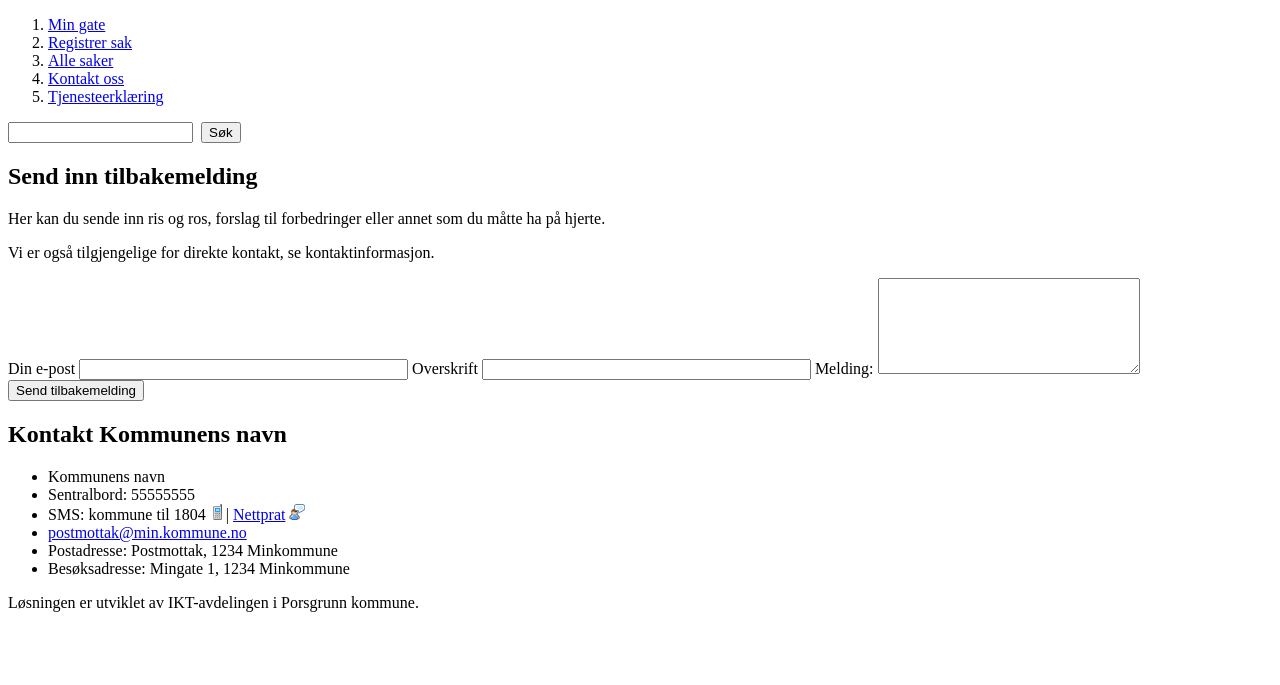
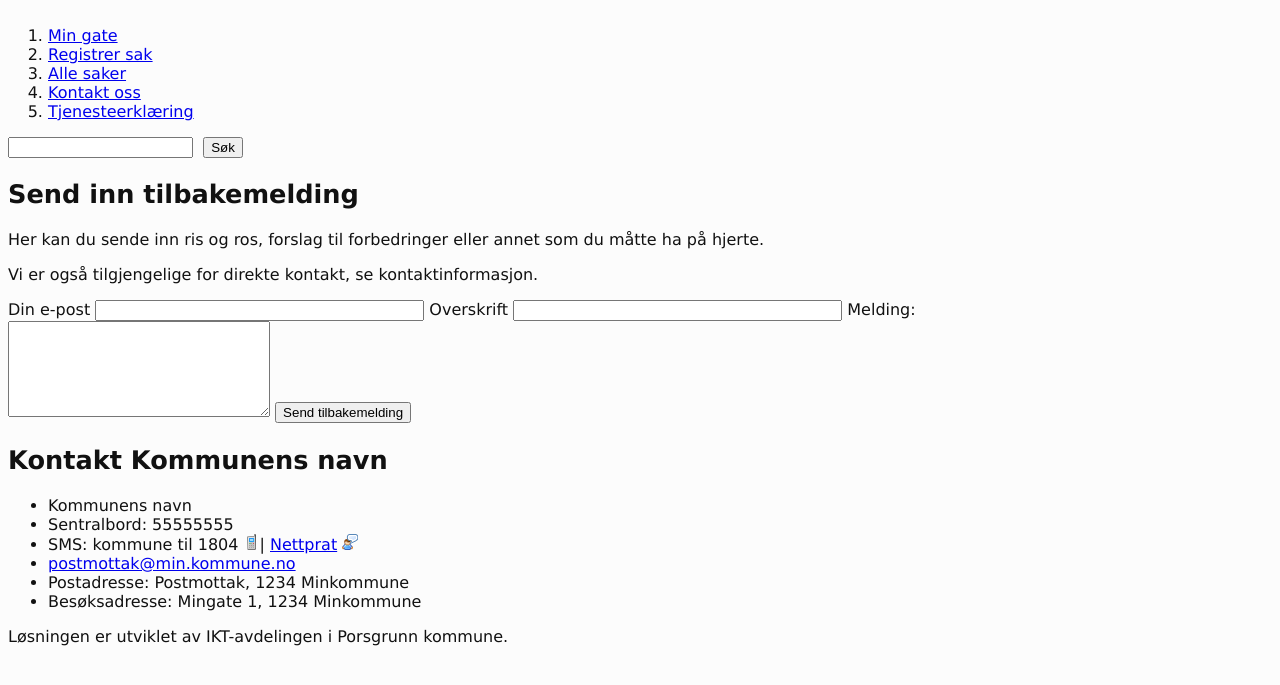
Before and after one commit to AudunWangen/MinGate, a PHP site: page /kontakt.php in a window 1280 px wide. Shown: the top 685 px of the page. Run offline with PHP 8.4, Linux system fonts and the light colour scheme; some libraries are stand-ins or nearby versions.

Commit message:
Very basic styling

```diff
--- /dev/null
+++ b/global.css
@@ -0,0 +1,71 @@
+/* Main elements for the site */
+
+body {
+	background: #fcfcfc;
+	color: #111;
+	font-size: 1em;
+	font-style: normal;
+	font-family: Verdana, Tahoma, Arial, Sans-serif;
+}
+
+h1 {
+	font-size: 2em;
+}
+
+h2 {
+	font-size: 1.6em;
+}
+
+h3 {
+	font-size: 1.2em;
+}
+
+blockquote {
+}
+
+em, strong, b {
+	font-weight: bold;
+}
+
+/* links */
+
+a:visited {
+	color: #b52;
+	text-decoration: underline;
+}
+
+a:hover {
+	color: #555;
+	text-decoration: underline;
+}
+
+a:active {
+	color: #555;
+}
+
+/* lists */
+
+/* divs and positioning */
+
+#footer {
+	clear: both;
+}
+
+#wrap {
+	width: 80%;
+	padding: 2px 0px;
+	float: left;
+	background: transparent;
+	max-width: 80em;
+	background: transparent;
+}
+
+.leftcontent {
+	float: left;
+	clear: both;
+}
+
+#rightmenu {
+	padding: 5px 0px;
+	float:right;
+}
--- a/inc/footer.php
+++ b/inc/footer.php
@@ -1,4 +1,5 @@
-<!-- Footer med </table> fra header -->
-<div class="footer">L&oslash;sningen er utviklet av IKT-avdelingen i Porsgrunn kommune.</div>
+<!-- Footer -->
+<div id="footer">L&oslash;sningen er utviklet av IKT-avdelingen i Porsgrunn kommune.</div>
+</div>
 </body>
 </html>
--- a/inc/header.php
+++ b/inc/header.php
@@ -7,7 +7,7 @@ include 'config.php';
 <head lang="no">
 <title>Fiks min gate!</title>
 <meta http-equiv="content-type" content="text/html;charset=utf-8" />
-
+<link rel="stylesheet" type="text/css" href="global.css" />
 <script src="http://maps.google.com/maps?file=api&amp;v=2&amp;key=<?php echo $googleapikey ?>" type="text/javascript"></script>
 
 <script type="text/javascript">
@@ -84,7 +84,8 @@ function checkform ( form )
 </head>
 
 <body>
-<div id="header">
+<div id="wrap">
+<div id="menu">
 <ol>
 	<li><a href="index.php">Min gate</a></li>
 	<li><a href="meldinn.php">Registrer sak</a></li>
--- a/index.php
+++ b/index.php
@@ -15,11 +15,13 @@ include 'inc/header.php';
 </div>
 
 <h2>Kart med registerte saker</h2>
+<div class="leftcontent">
 <!-- Start: Viser kartløsningen fra Google -->
 <?
 include 'kart.php';
 ?>
 <!-- Slutt kartløsningen fra Google -->
+</div>
 
 <div id="rightmenu">
 <!-- Start siste 5 saker som er meldt inn -->
```
